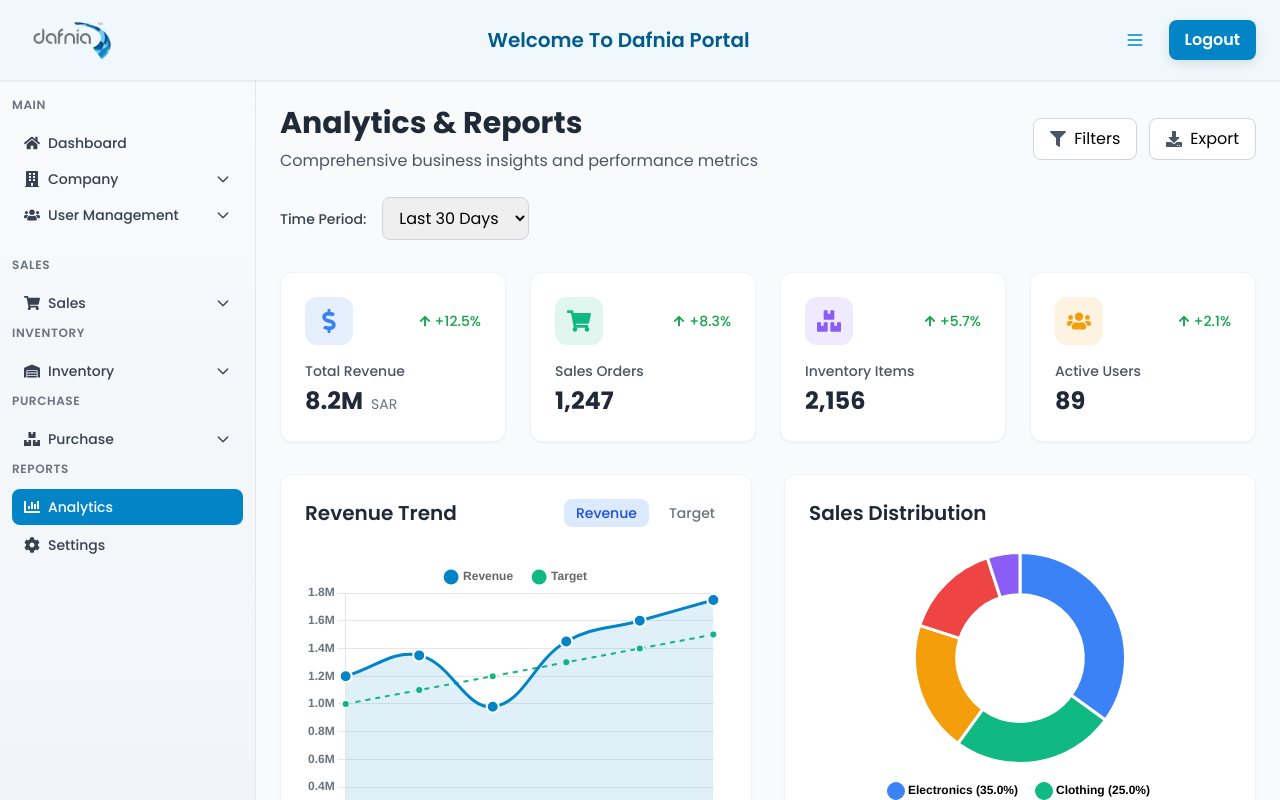
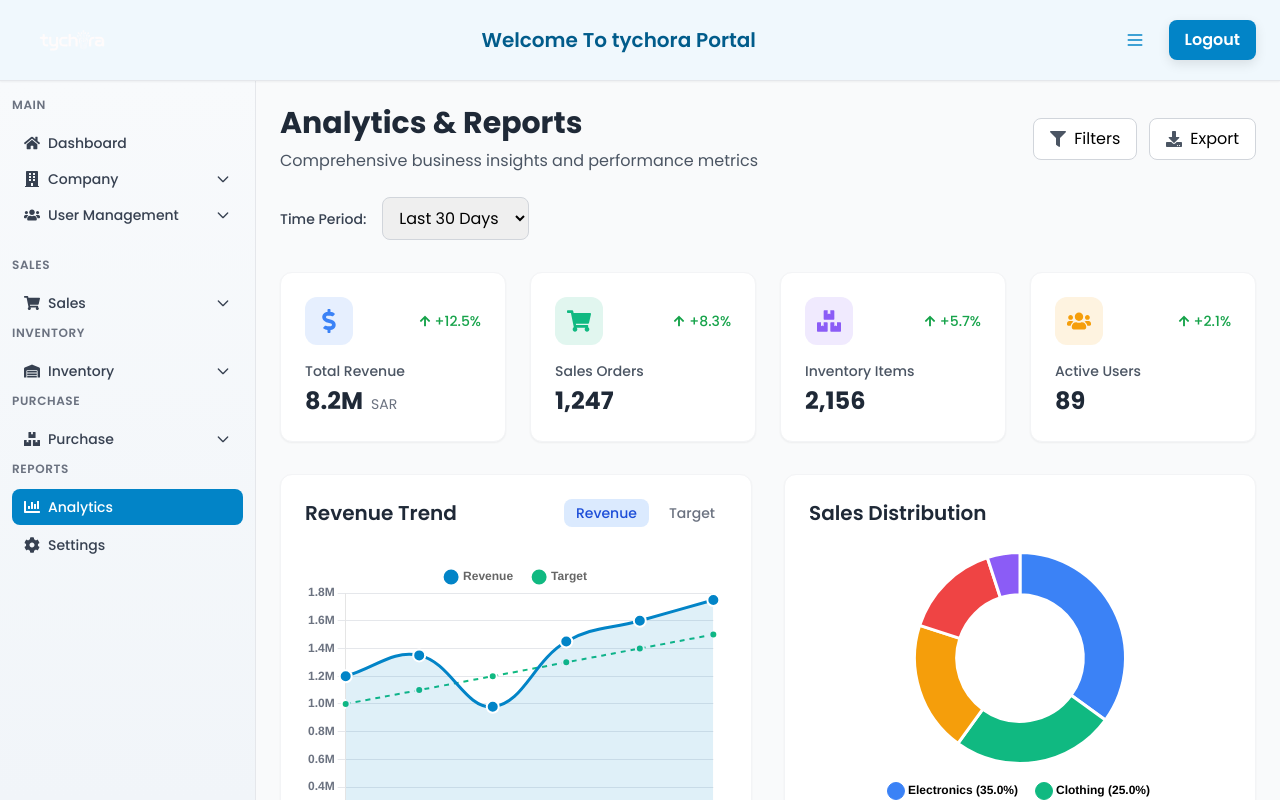
Before and after one commit to ZubairAhmed90/Demo-ERP, a React (Vite) app: page /reports in a window 1280 px wide. Built offline with nearby package versions, Linux system fonts and the light colour scheme.

Commit message:
updated to tychora

```diff
--- a/index.html
+++ b/index.html
@@ -4,7 +4,7 @@
     <meta charset="UTF-8" />
     <link rel="icon" type="image/svg+xml" href="/favicon.ico" />
     <meta name="viewport" content="width=device-width, initial-scale=1.0" />
-    <title>Dafnia Portal</title>
+    <title>Tychora Portal</title>
   </head>
   <body>
     <div id="root"></div>
--- a/package.json
+++ b/package.json
@@ -1,5 +1,5 @@
 {
-  "name": "istanbul-electrical",
+  "name": "tychora",
   "version": "0.1.0",
   "private": true,
   "type": "module",
--- a/src/app/login/page.jsx
+++ b/src/app/login/page.jsx
@@ -19,10 +19,10 @@ const Login = () => {
     const company = event.target.value;
     setSelectedCompany(company);
 
-    if (company === "Dafnia Electronics") {
-      setLogoSrc("/logo-dafnia.png");
+    if (company === "Company ONE") {
+      setLogoSrc("/colored-logo.png");
     } else if (company === "Sub-Company-2") {
-      setLogoSrc("/logo-dafnia.png");
+      setLogoSrc("/colored-logo.png");
     } else {
       setLogoSrc(null);
     }
@@ -87,9 +87,9 @@ const Login = () => {
 
         {/* Right Partition - Login Form */}
         <div className="w-1/2 h-auto p-6 flex flex-col justify-center">
-          {(selectedCompany === "Istanbul Electrical" || selectedCompany === "Select Company") && (
+          {(selectedCompany === "Company Two" || selectedCompany === "Select Company") && (
             <div className="absolute top-3 left-3 ml-4">
-              <img src="/logo-dafnia.png" className="h-24 w-auto" alt="Default Logo" />
+              <img src="/colored-logo.png" className="h-24 w-auto" alt="Default Logo" />
             </div>
           )}
 
@@ -120,8 +120,8 @@ const Login = () => {
                 required
               >
                 <option value="Select Company">Select Company</option>
-                <option value="Dafnia Electronics">Dafnia Electronics</option>
-                <option value="Istanbul Electrical">Istanbul Electrical</option>
+                <option value="Company One">Company One</option>
+                <option value="Company Two">Company TWO</option>
                 <option value="Sub-Company-2">Sub-Company-2</option>
               </select>
             </div>
--- a/src/app/settings/page.jsx
+++ b/src/app/settings/page.jsx
@@ -30,7 +30,7 @@ export default function Settings() {
   const [profileData, setProfileData] = useState({
     firstName: 'Admin',
     lastName: 'User',
-    email: 'admin@dafnia.com',
+    email: 'admin@tychora.com',
     phone: '+966 50 123 4567',
     position: 'System Administrator',
     department: 'IT'
--- a/src/components/Layout/Layout.jsx
+++ b/src/components/Layout/Layout.jsx
@@ -15,13 +15,13 @@ export default function Layout({ children }) {
     <div className={`${font.className} h-screen flex flex-col overflow-hidden`}>
       {/* Navbar / Header */}
       <header className="flex items-center justify-between px-6 py-3 border-b border-gray-200 bg-white shadow-sm z-10" style={{ background: navbar ? secondaryColor : "white" }}>
-        <img src="/dafnia-png.png" className='w-auto h-14 p-2' alt="Dafnia Logo" />
+        <img src="/colored-logo.png" className='w-auto h-14 p-2' alt="cOMPANY Logo" />
 
         <h1
           className="text-xl font-semibold"
           style={{ color: primaryColor, filter: 'brightness(70%)' }}
         >
-          Welcome To Dafnia Portal
+          Welcome To tychora Portal
         </h1>
 
         <div className="flex items-center space-x-4">
```
Also changed, not shown: public/colored-logo.png (added).
